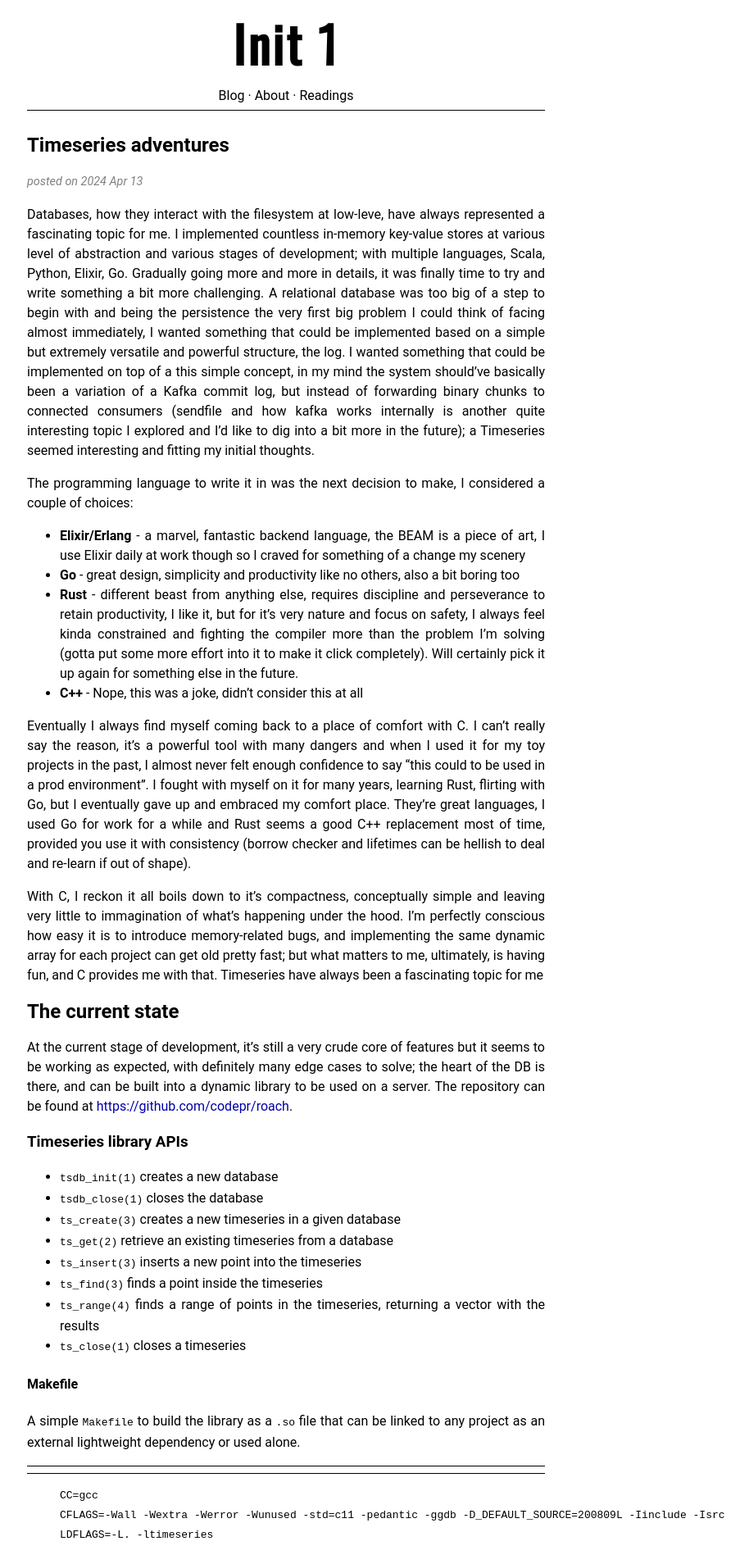
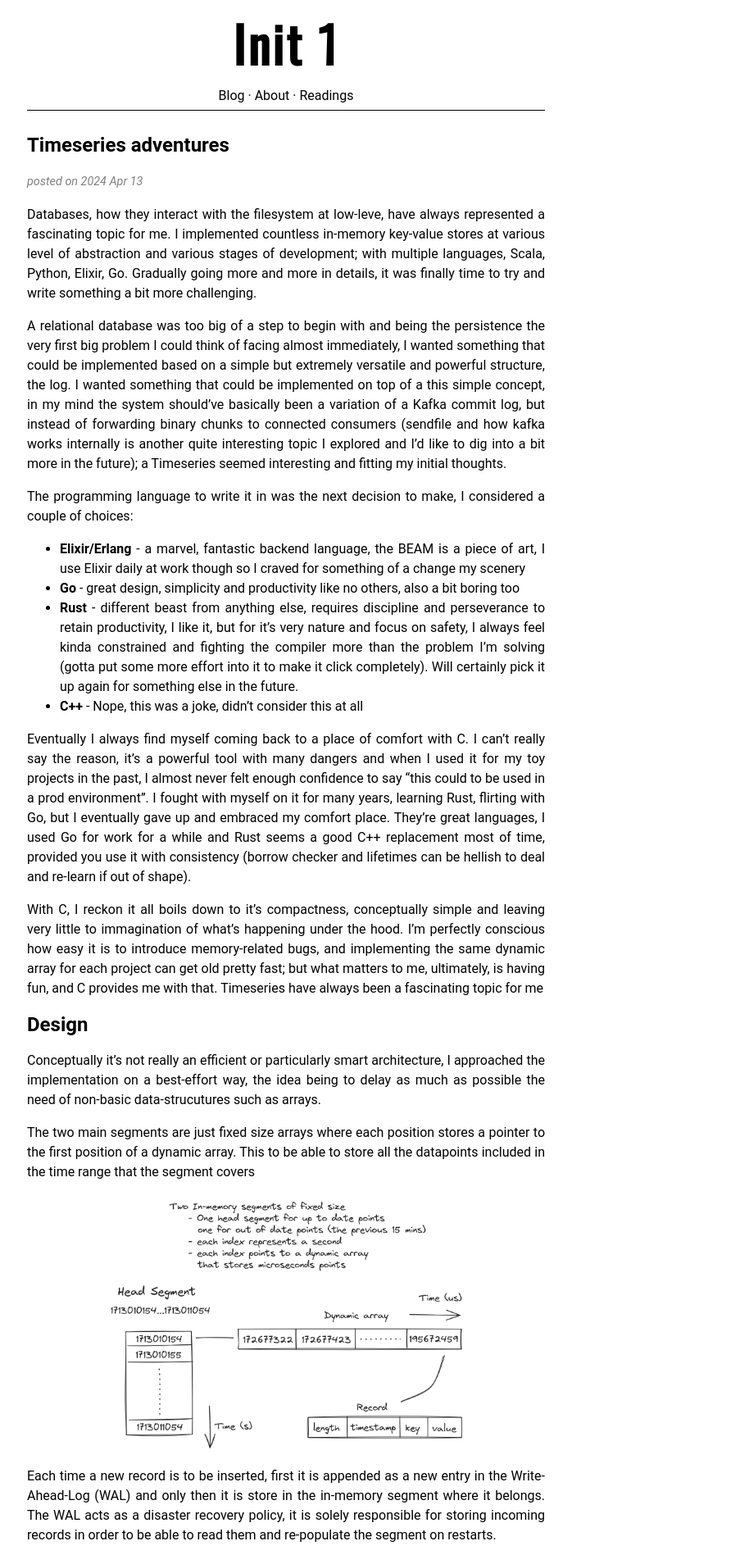
Before and after one commit to codepr/codepr.github.io, a Jekyll site: the page built from _posts/2024-04-13-timeseries-adventures.md, in a window 1280 px wide. Shown: the top 1908 px of the page at 82% size, without its empty margins (291-1205 px from the left). Built offline with Jekyll 4.4.1, drawn with Linux system fonts in a browser that asks for light colours; some of the changed text lies outside the part shown.

Commit message:
Added a small explanation of the arcitecture of the timeseries

```diff
--- a/_posts/2024-04-13-timeseries-adventures.md
+++ b/_posts/2024-04-13-timeseries-adventures.md
@@ -5,9 +5,23 @@ description: "Small summary of my journey implementing a little timeseries libra
 categories: c unix system-programming database
 ---
 
-Databases, how they interact with the filesystem at low-leve, have always represented a fascinating topic for me. I implemented countless in-memory key-value stores at various level of abstraction and various stages of development; with multiple languages, Scala, Python, Elixir, Go. Gradually going more and more in details, it was finally time to try and write something a bit more challenging.
-A relational database was too big of a step to begin with and being the persistence the very first big problem I could think of facing almost immediately, I wanted something that could be implemented based on a simple but extremely versatile and powerful structure, the log.
-I wanted something that could be implemented on top of a this simple concept, in my mind the system should've basically been a variation of a Kafka commit log, but instead of forwarding binary chunks to connected consumers (sendfile and how kafka works internally is another quite interesting topic I explored and I'd like to dig into a bit more in the future); a Timeseries seemed interesting and fitting my initial thoughts.
+Databases, how they interact with the filesystem at low-leve, have always
+represented a fascinating topic for me. I implemented countless in-memory
+key-value stores at various level of abstraction and various stages of
+development; with multiple languages, Scala, Python, Elixir, Go. Gradually
+going more and more in details, it was finally time to try and write something
+a bit more challenging.
+
+A relational database was too big of a step to begin with and being the
+persistence the very first big problem I could think of facing almost
+immediately, I wanted something that could be implemented based on a simple but
+extremely versatile and powerful structure, the log.
+I wanted something that could be implemented on top of a this simple concept,
+in my mind the system should've basically been a variation of a Kafka commit
+log, but instead of forwarding binary chunks to connected consumers (sendfile
+and how kafka works internally is another quite interesting topic I explored
+and I'd like to dig into a bit more in the future); a Timeseries seemed
+interesting and fitting my initial thoughts.
 
 The programming language to write it in was the next decision to make, I considered a couple of choices:
 
@@ -16,14 +30,80 @@ The programming language to write it in was the next decision to make, I conside
 - **Rust** - different beast from anything else, requires discipline and perseverance to retain productivity, I like it, but for it's very nature and focus on safety, I always feel kinda constrained and fighting the compiler more than the problem I'm solving (gotta put some more effort into it to make it click completely). Will certainly pick it up again for something else in the future.
 - **C++** - Nope, this was a joke, didn't consider this at all
 
-Eventually I always find myself coming back to a place of comfort with C. I can't really say the reason, it's a powerful tool with many dangers and when I used it for my toy projects in the past, I almost never felt enough confidence to say "this could to be used in a prod environment". I fought with myself on it for many years, learning Rust, flirting with Go, but I eventually gave up and embraced my comfort place. They're great languages, I used Go for work for a while and Rust seems a good C++ replacement most of time, provided you use it with consistency (borrow checker and lifetimes can be hellish to deal and re-learn if out of shape).
+Eventually I always find myself coming back to a place of comfort with C. I
+can't really say the reason, it's a powerful tool with many dangers and when I
+used it for my toy projects in the past, I almost never felt enough confidence
+to say "this could to be used in a prod environment". I fought with myself on
+it for many years, learning Rust, flirting with Go, but I eventually gave up
+and embraced my comfort place. They're great languages, I used Go for work for
+a while and Rust seems a good C++ replacement most of time, provided you use it
+with consistency (borrow checker and lifetimes can be hellish to deal and
+re-learn if out of shape).
 
-With C, I reckon it all boils down to it's compactness, conceptually simple and leaving very little to immagination of what's happening under the hood. I'm perfectly conscious how easy it is to introduce memory-related bugs, and implementing the same dynamic array for each project can get old pretty fast; but what matters to me, ultimately, is having fun, and C provides me with that.
+With C, I reckon it all boils down to it's compactness, conceptually simple and
+leaving very little to immagination of what's happening under the hood. I'm
+perfectly conscious how easy it is to introduce memory-related bugs, and
+implementing the same dynamic array for each project can get old pretty fast;
+but what matters to me, ultimately, is having fun, and C provides me with that.
 Timeseries have always been a fascinating topic for me
+
+## Design
+
+Conceptually it's not really an efficient or particularly smart architecture,
+I approached the implementation on a best-effort way, the idea being to delay
+as much as possible the need of non-basic data-strucutures such as arrays.
+
+The two main segments are just fixed size arrays where each position stores a
+pointer to the first position of a dynamic array. This to be able to store all
+the datapoints included in the time range that the segment covers
+
+![Segments]({{site.url}}{{site.baseurl}}/assets/images/Roach_segment.png#content-image-1)
+
+Each time a new record is to be inserted, first it is appended as a new entry
+in the Write-Ahead-Log (WAL) and only then it is store in the in-memory segment
+where it belongs. The WAL acts as a disaster recovery policy, it is solely
+responsible for storing incoming records in order to be able to read them and
+re-populate the segment on restarts.
+
+![Disk_1]({{site.url}}{{site.baseurl}}/assets/images/roach_disk_1.png#content-image-1)
+
+In short:
+
+- two segments of 15 minutes each
+    - each position represents a second, so 900 is the length of the segments
+    - each second points to a dynamic array storing positions based on the microsecond portion of the timestamp of the point
+- each time a new point is inserted, it is first stored on a WAL on disk in order to be able to recover in case of crash
+- once the main segment is full, or a timestamp too far in the future is received (i.e. more than 15 minutes past the 1st point store)
+    - the tail segment gets persisted on disk and becomes immutable, WAL is cleared
+    - the head segment gets persisted on disk and becomes immutable, WAL is cleared
+    - the head segment becomes the new tail segment
+    - a new head in-memory segment is generated
+- immutable segments on disk are paired with an index file to read records from the past
 
 ## The current state
 
-At the current stage of development, it's still a very crude core of features but it seems to be working as expected, with definitely many edge cases to solve; the heart of the DB is there, and can be built into a dynamic library to be used on a server. The repository can be found at [https://github.com/codepr/roach](https://github.com/codepr/roach).
+At the current stage of development, it's still a very crude core set of
+features but it seems to be working as expected, with definitely many edge
+cases and assertions to solve; the heart of the DB is there, and can be built
+into a dynamic library to be used on a server. The repository can be found at
+[https://github.com/codepr/roach](https://github.com/codepr/roach).
+
+### Main features
+
+- **Fixed size records:** to keep things simple each record is represented by just a timestamp with nanoseconds precision and a double
+- **In memory segments:** Data is stored in timeseries format, allowing efficient querying and retrieval based on timestamps, with the last slice of data in memory, composed by two segments (currently covering 15 minutes of data each)
+    - The last 15 minutes of data
+    - The previous 15 minutes for records out of order, totalling 30 minutes
+- **Commit Log:** Persistence is achieved using a commit log at the base, ensuring durability of data on disk.
+- **Write-Ahead Log (WAL):** In-memory segments are managed using a write-ahead log, providing durability and recovery in case of crashes or failures.
+
+### What's in the roadmap
+
+- Duplicate points policy
+- CRC32 of records for data integrity
+- Adopt an arena for memory allocations
+- Memory mapped indexes, above a threshold enable binary search
+- Schema definitions
 
 ### Timeseries library APIs
 
@@ -52,10 +132,8 @@ LIB_OBJECTS=$(LIB_SOURCES:.c=.o)
 
 libtimeseries.so: $(LIB_OBJECTS)
 	$(CC) -shared -o $@ $(LIB_OBJECTS)
-
 %.o: %.c
 	$(CC) $(CFLAGS) -fPIC -c $< -o $@
-
 clean:
 	@rm -f $(LIB_OBJECTS) libtimeseries.so
 
@@ -105,7 +183,9 @@ int main() {
 
 ## A server draft
 
-Event based server (rely on [ev](https://github.com/codepr/ev.git) at least initially), TCP as the main transport protocol, text-based custom protocol inspired by RESP but simpler:
+Event based server (rely on [ev](https://github.com/codepr/ev.git) at least
+initially), TCP as the main transport protocol, text-based custom protocol
+inspired by RESP but simpler:
 
 - `$` string type
 - `!` error type
--- a/assets/css/style.css
+++ b/assets/css/style.css
@@ -14,6 +14,13 @@ h1 {
 
 img[src*="#content-image"] {
     width: 100%;
+}
+
+img[src*="#content-image-1"] {
+    width: 70%;
+    margin-left: auto;
+    margin-right: auto;
+    display: block;
 }
 
 body	{
```
Also changed, not shown: assets/images/Roach_segment.png (added), assets/images/roach_disk_1.png (added).
